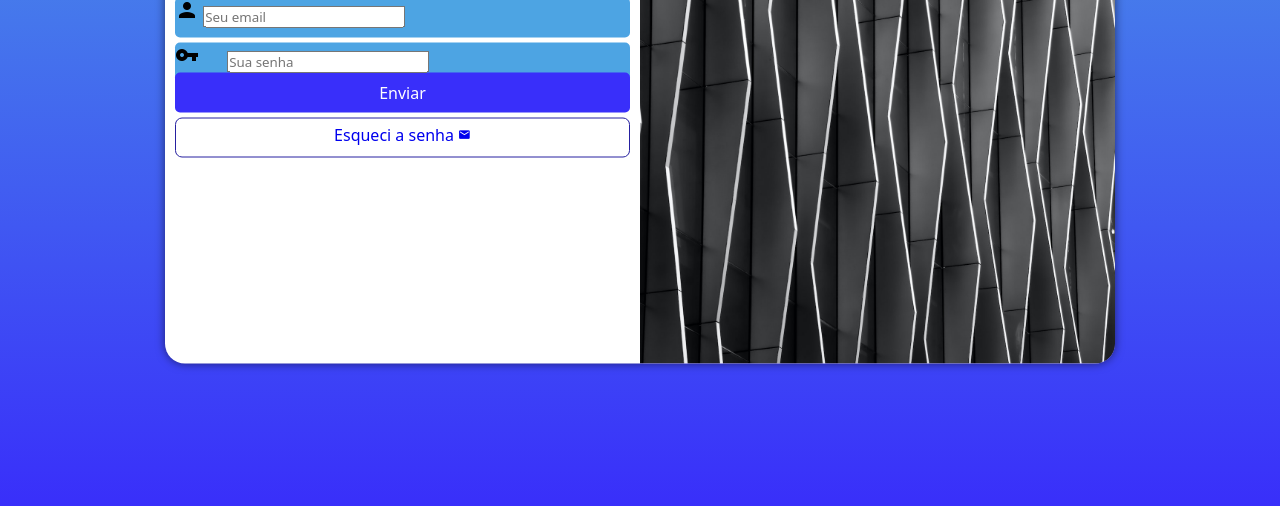
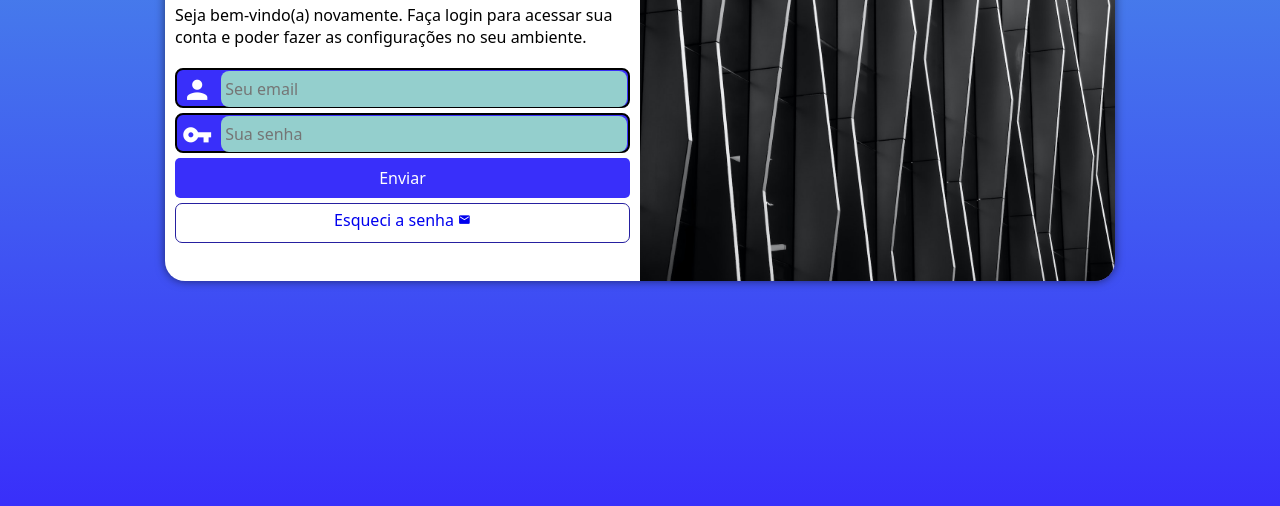
Before and after one commit to suzanadossantos/projeto-login, a plain HTML site: page index.html in a window 1280 px wide. Shown: the part 294-800 px from the top of the page. Drawn offline with Linux system fonts and the light colour scheme.

Commit message:
finalizando projeto

```diff
--- a/estilos/media-query.css
+++ b/estilos/media-query.css
@@ -7,6 +7,7 @@
 
     section#login{
         width: 80vw;
+        height: 280px;
     }
 
     section#login > div#imagem{
@@ -28,6 +29,7 @@
 
     section#login{
         width: 950px;
+        height: 350px;
     }
 
     section#login > div#imagem{
@@ -46,6 +48,7 @@
     }
 
     div#formulario > p{
-        font-size: 1.2em;
+        font-size: 1em;
+        margin: 20px 0px;
     }
 }
--- a/estilos/style.css
+++ b/estilos/style.css
@@ -16,7 +16,7 @@
 }
 
 body, html{
-    background-color: #4DA4E3;
+    background-color: #2620a0;
     height: 100vh;
     width: 100vw;
 }
@@ -31,7 +31,6 @@ section#login{
     position: absolute;
     top: 50%;
     left: 50%;
-    transform: translate(-50%, -50%);
     overflow: hidden;
 
     background-color: white;
@@ -40,43 +39,67 @@ section#login{
     border-radius: 20px;
     box-shadow: 0px 0px 10px rgba(0, 0, 0, 0.541);
 
-    transition: width .3s, heigth .3s;
+    transform: translate(-50%, -50%);
+    transition: width .3s, height .3s;
     transition-timing-function: ease;
 }
 
-section#login > div#imagem{
+section#login div#imagem{
     display: block;
     background: #392FFA url(../imagens/imagem.jpg);
     background-size: cover;
-    background-repeat: no-repeat;
+    background-position: left bottom;
     height: 200px;
 }
 
-section#login > div#formulario{
+section#login div#formulario{
     display: block;
     padding: 10px;
 }
 
-div#formulario > h1{
+div#formulario h1{
     text-align: center;
     margin-bottom: 10px;
 }
 
-div#formulario > p{
+div#formulario p{
     font-size: 0.8em;
 }
 
-form div.campo{
-    background-color: #4DA4E3;
+form > div.campo {
+    background-color: #392FFA;
+    border: 2px solid black;
     display: block;
     width: 100%;
     height: 40px;
-    border-radius: 5px;
+    border-radius: 8px;
     margin: 5px 0px;
 }
 
-form label{
+div.campo > label {
     display: none;
+}
+
+div.campo > i {
+    color: white;
+    font-size: 1.9em;
+    width: 40px;
+    padding: 5px;
+}
+
+div.campo > input {
+    background-color: #94cfcd;
+    font-size: 1em;
+    width: calc(100% - 45px);
+    height: 100%;
+    border: 0px;
+    border-radius: 8px;
+    padding: 4px;
+    transform: translateY(-10px);
+}
+
+div.campo input:focus-within{
+    background-color: white;
 }
 
 form input[type=submit]{
@@ -110,7 +133,7 @@ form a.botao{
 }
 
 form a.botao:hover{
-    background-color: #2e26c979;
+    background-color: #2e26c948;
 }
 
 form a.botao i{
--- a/index.html
+++ b/index.html
@@ -35,14 +35,14 @@
                         <input type="password" name="senha" id="isenha" placeholder="Sua senha" autocomplete="current-password" required minlength="8" maxlength="20">
 
                         <label for="senha">Senha</label>
+                    </div>
 
-                        <input type="submit" value="Enviar">
+                    <input type="submit" value="Enviar">
 
-                        <a href="esqueci.html" class="botao">
-                            Esqueci a senha
-                            <i class="material-icons">mail</i>
-                        </a>
-                    </div>
+                    <a href="esqueci.html" class="botao">
+                        Esqueci a senha
+                        <i class="material-icons">mail</i>
+                    </a>
                 </form>
             </div>
         </section>
```
